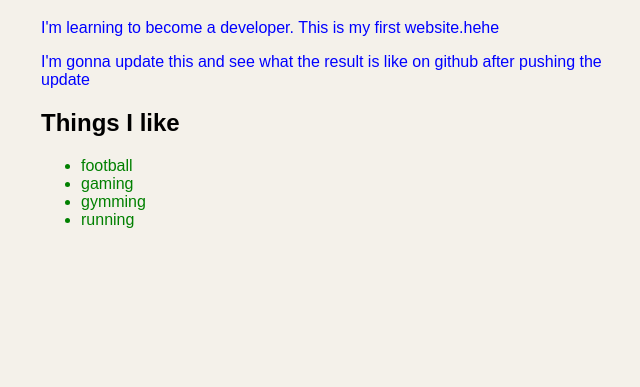
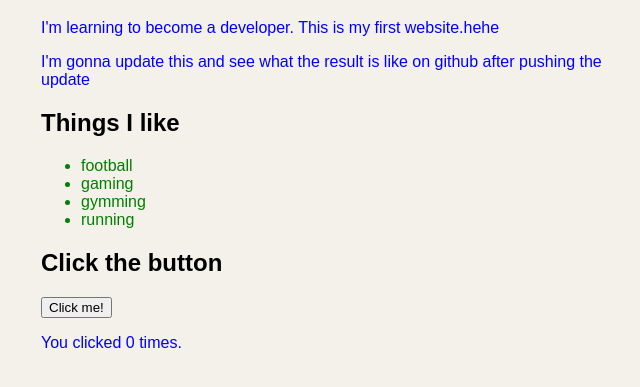
Before and after one commit to almuzainii99-blip/almuzainii99-blip.github.io, a plain HTML site: page index.html in a window 1280 px wide. Shown: the part 199-586 px from the top of the page, without its empty margins (299-939 px from the left). Drawn offline with Linux system fonts and the light colour scheme.

Commit message:
Add click counter button

```diff
--- a/index.html
+++ b/index.html
@@ -35,5 +35,16 @@
       <li>gymming</li>
       <li>running</li>
     </ul>
+    <h2>Click the button</h2>
+    <button onclick="addOne()">Click me!</button>
+    <p>You clicked <span id="count">0</span> times.</p>
+      <script>
+      let clicks = 0;
+
+      function addOne() {
+        clicks = clicks + 1;
+        document.getElementById("count").textContent = clicks;
+      }
+    </script>
   </body>
 </html>
```
